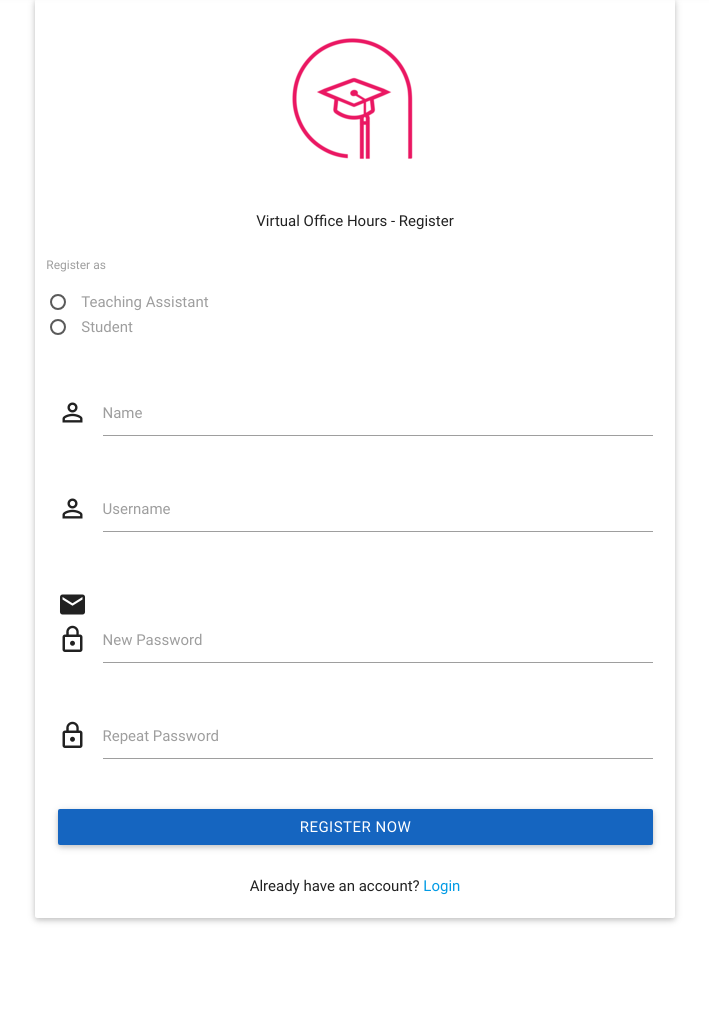
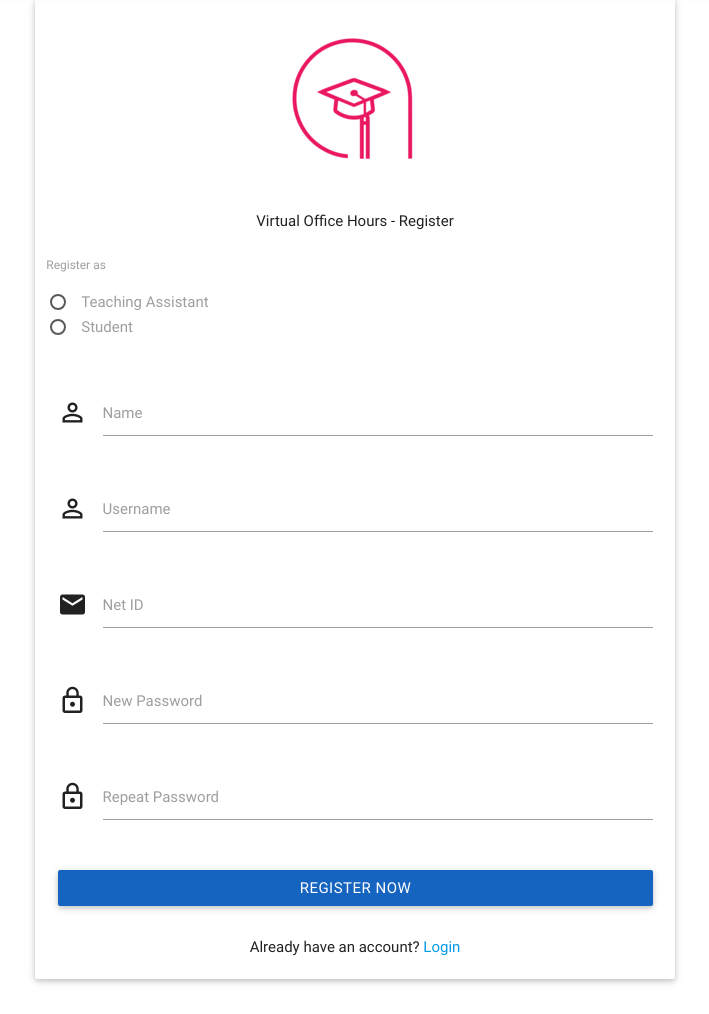
Before and after one commit to SudarshanGp/242_Final_Project, a Flask app: template VOH/templates/register.html in a window 1280 px wide. Shown: the part 73-1087 px from the top of the page, without its empty margins (285-994 px from the left). Before the commit the page ends 996 px from the top, so only its background shows below. Run offline with Flask 2, Linux system fonts and the light colour scheme; the template is opened without the code that fills it: values that come from a table or form of the project are taken from there, others are empty; parts of the project's set-up code (start-up, migrations or seed data) failed here and were passed over; some libraries are stand-ins or nearby versions.

Commit message:
Update GitIgnore

```diff
--- a/VOH/main/views.py
+++ b/VOH/main/views.py
@@ -37,10 +37,10 @@
         print form
         if form.instructor_type.data == "TA":
             # "Adding TA"
-            add_TA(form.username.data, form.password.data, form.name.data, form.email.data, form.instructor_type.data)
+            add_TA(form.username.data, form.password.data, form.name.data, form.net_id.data, form.instructor_type.data)
         elif form.instructor_type.data == "student":
             # "Adding student"
-            add_student(form.username.data, form.password.data, form.name.data, form.email.data, form.instructor_type.data)
+            add_student(form.username.data, form.password.data, form.name.data, form.net_id.data, form.instructor_type.data)
 
     form = RegistrationForm()
     return render_template("register.html", form = form)
@@ -49,7 +49,7 @@
 def authenticate_login():
     print("in authenticate")
     form = LoginForm(request.form)
-    if authenticate_user(form.username.data, form.password.data):
+    if authenticate_user(form.username.data, form.password.data, form.instructor_type.data):
         return jsonify(response = "Success")
     return jsonify(response = 'ADfs')
 
--- a/VOH/templates/register.html
+++ b/VOH/templates/register.html
@@ -36,7 +36,7 @@
             <i class="mdi-communication-email prefix"></i>
             <!--<input name = "email" id="email" type="email" class="validate">-->
             <!--<label for="email" class="center-align">Email</label>-->
-              {{ render_field(form.email) }}
+              {{ render_field(form.net_id) }}
           </div>
         </div>
         <div class="row margin">
```
Also changed, not shown: 3 other files.
